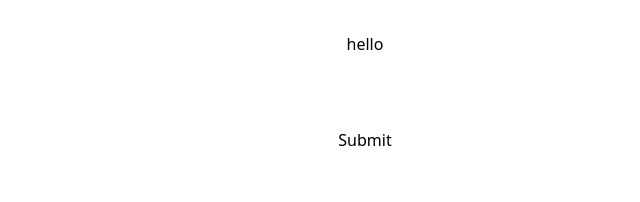
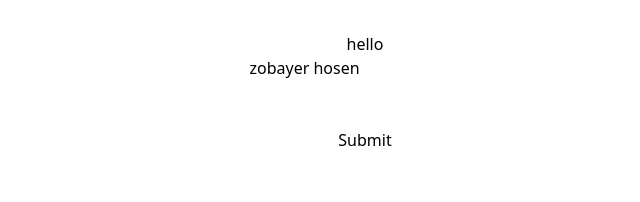
Before and after one commit to zobayerhb/react-core-con-02-form, a React (Vite) app: page / in a window 1280 px wide. Shown: the top 202 px of the page, without its empty margins (275-915 px from the left). Built offline with nearby package versions, Linux system fonts and the light colour scheme.

Commit message:
form manage with useState and set default value

```diff
--- a/src/App.jsx
+++ b/src/App.jsx
@@ -1,13 +1,15 @@
 
 import './App.css'
 import SimpleForm from './components/SimpleForm/SimpleForm'
+import StateFulForm from './components/StateFulForm/StateFulForm'
 
 function App() {
 
   return (
     <>
      hello
-     <SimpleForm></SimpleForm>
+     {/* <SimpleForm></SimpleForm> */}
+     <StateFulForm></StateFulForm>
     </>
   )
 }
--- /dev/null
+++ b/src/components/StateFulForm/StateFulForm.jsx
@@ -0,0 +1,63 @@
+import { useState } from "react";
+
+const StateFulForm = () => {
+  const [name, setName] = useState('zobayer hosen');
+  const [email, setEmail] = useState(null);
+  const [password, setPassword] = useState(null);
+  const [error, setError] = useState("");
+
+  const handleForm = (e) => {
+    e.preventDefault();
+    if (password.length < 6) {
+      setError("Your password must be 6 character or longer");
+    } else {
+      setError("");
+      console.log(name, email, password);
+    }
+  };
+
+  const handleNameChange = (e) => {
+    setName(e.target.value);
+  };
+  const handleEmailChange = (e) => {
+    setEmail(e.target.value);
+  };
+
+  const handlePasswordChange = (e) => {
+    setPassword(e.target.value);
+  };
+  return (
+    <div>
+      <form onSubmit={handleForm}>
+        <input
+        value={name}
+          onChange={handleNameChange}
+          className="border-2 border-red-500"
+          type="text"
+          name="name"
+        />
+        <br />
+        <input
+          onChange={handleEmailChange}
+          className="border-2 border-red-500"
+          type="email"
+          name="email"
+        />
+        <br />
+        <input
+          onChange={handlePasswordChange}
+          className="border-2 border-red-500"
+          type="password"
+          name="password"
+        />
+        <br />
+        <input type="submit" value="Submit" />
+      </form>
+      {
+        error && <p>{error}</p>
+      }
+    </div>
+  );
+};
+
+export default StateFulForm;
```
